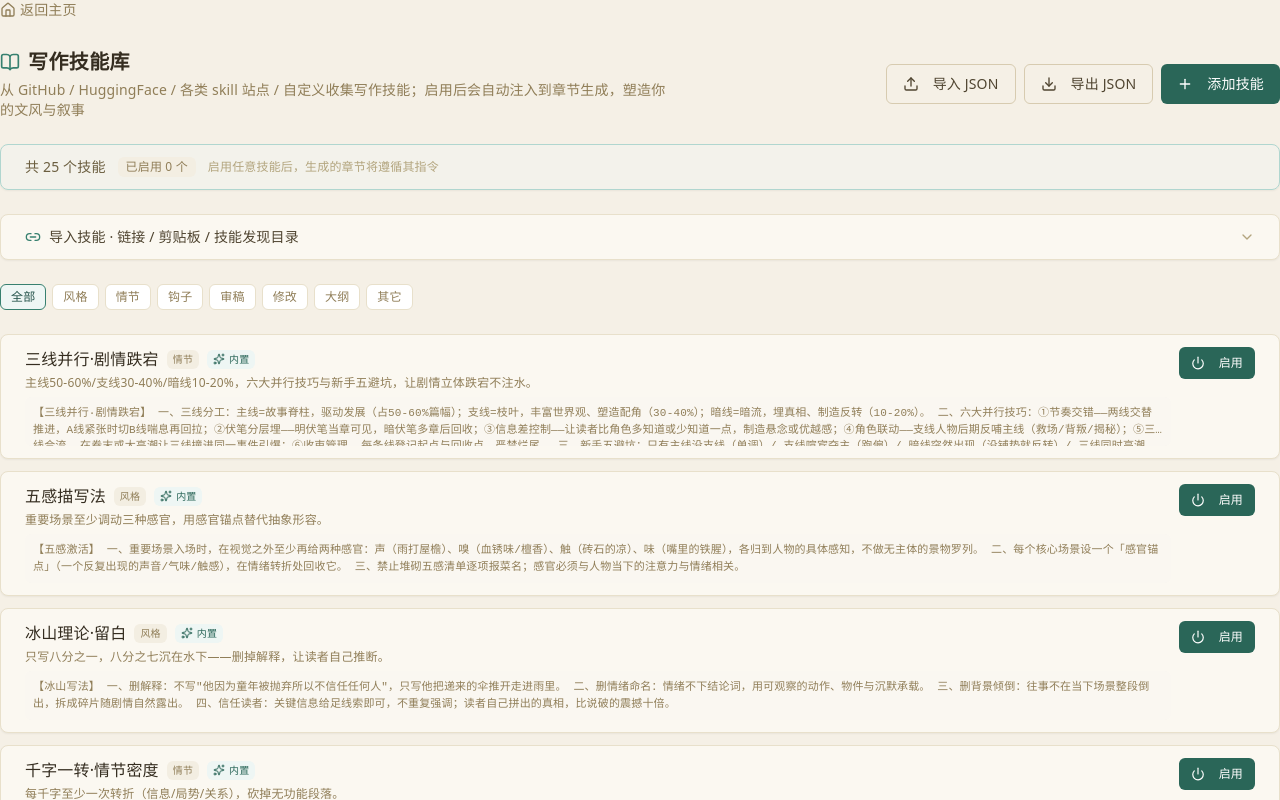
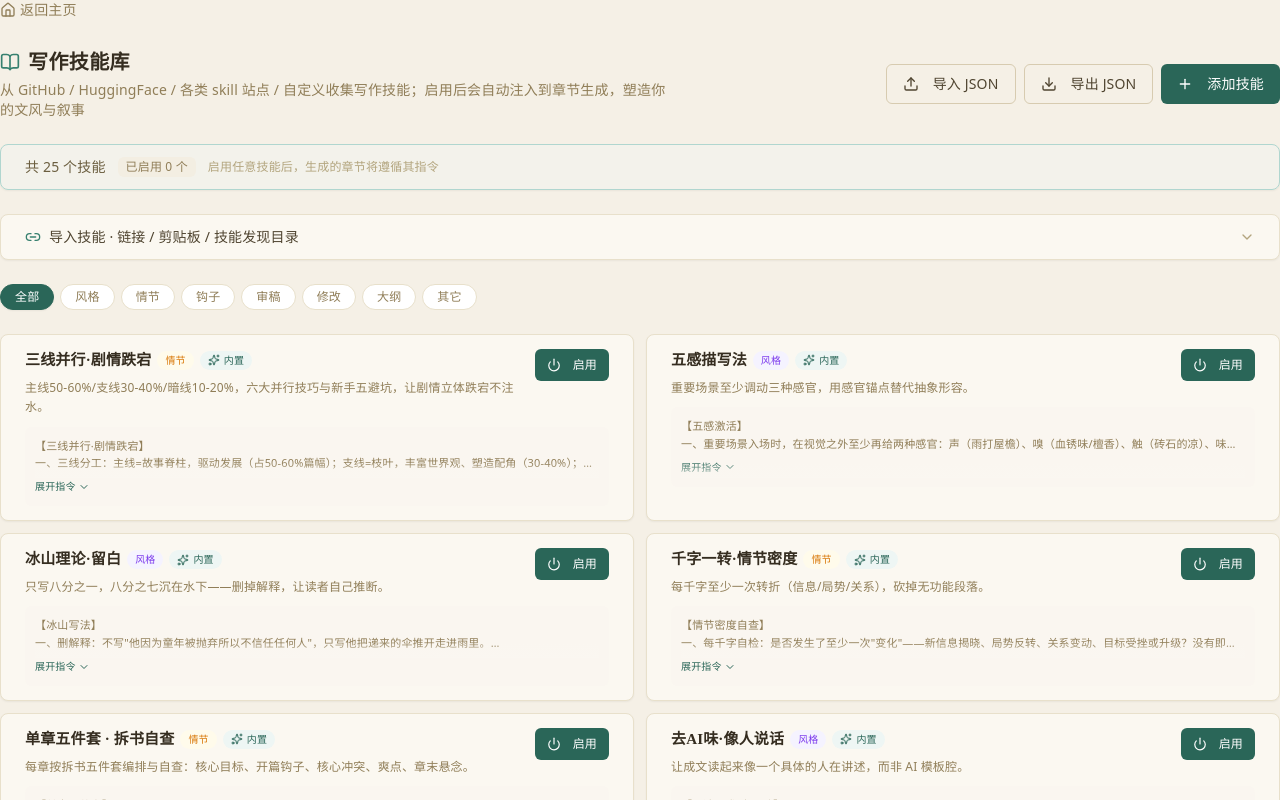
Before and after one commit to w020316/ai-novel-workshop, a Next.js app: page /skills in a window 1280 px wide. Shown: the top 800 px of the page. Built offline with nearby package versions, Linux system fonts and the light colour scheme.

Commit message:
style(skills): 技能库页面视觉优化——双列卡片/彩色分类徽章/指令折叠渐隐/药丸筛选/启用态高亮

```diff
--- a/src/app/skills/page.tsx
+++ b/src/app/skills/page.tsx
@@ -106,6 +106,17 @@ const CATEGORIES: (WritingSkill['category'] | 'all')[] = [
   'all', 'style', 'plot', 'hook', 'review', 'rewrite', 'outline', 'other',
 ];
 
+/** 分类徽章配色（柔和的底色+同系文字，区分适用环节） */
+const CATEGORY_PILL: Record<WritingSkill['category'], string> = {
+  style: 'bg-violet-50 text-violet-600',
+  plot: 'bg-amber-50 text-amber-600',
+  hook: 'bg-rose-50 text-rose-600',
+  outline: 'bg-sky-50 text-sky-600',
+  review: 'bg-emerald-50 text-emerald-600',
+  rewrite: 'bg-teal-50 text-teal-600',
+  other: 'bg-stone-100 text-stone-500',
+};
+
 function sourceChip(s: WritingSkill) {
   if (s.source === 'builtin') return { icon: <Sparkles className="h-3 w-3" />, text: '内置' };
   if (s.source === 'github') return { icon: <GitBranch className="h-3 w-3" />, text: s.sourceName || 'GitHub' };
@@ -119,6 +130,7 @@ export default function SkillsPage() {
   const [category, setCategory] = useState<WritingSkill['category'] | 'all'>('all');
   const [showForm, setShowForm] = useState(false);
   const [showImport, setShowImport] = useState(false);
+  const [expandedIds, setExpandedIds] = useState<Set<string>>(new Set());
 
   // 链接导入
   const [importUrl, setImportUrl] = useState('');
@@ -532,8 +544,10 @@ export default function SkillsPage() {
             type="button"
             onClick={() => setCategory(c)}
             className={cn(
-              'rounded-md border px-2.5 py-1 text-xs transition-colors',
-              category === c ? 'border-brand-500 bg-brand-50 text-brand-700' : 'border-stone-200 bg-white text-stone-500 hover:border-brand-300'
+              'rounded-full border px-3.5 py-1 text-xs transition-all',
+              category === c
+                ? 'border-brand-600 bg-brand-600 text-white shadow-sm'
+                : 'border-stone-200 bg-white text-stone-500 hover:border-brand-300 hover:text-brand-600'
             )}
           >
             {c === 'all' ? '全部' : CATEGORY_LABEL[c]}
@@ -550,41 +564,56 @@ export default function SkillsPage() {
           </CardContent>
         </Card>
       ) : (
-        <div className="space-y-3">
+        <div className="grid grid-cols-1 gap-3 xl:grid-cols-2">
           {visible.map((s) => {
             const chip = sourceChip(s);
+            const expanded = expandedIds.has(s.id);
+            const toggleExpand = () =>
+              setExpandedIds((prev) => {
+                const next = new Set(prev);
+                if (next.has(s.id)) next.delete(s.id);
+                else next.add(s.id);
+                return next;
+              });
             return (
-              <Card key={s.id} className={cn('transition-colors', s.enabled && 'border-emerald-300')}>
-                <CardContent className="py-3">
-                  <div className="flex flex-wrap items-start justify-between gap-2">
-                    <div className="min-w-0 flex-1">
-                      <div className="flex flex-wrap items-center gap-2">
-                        <span className="font-medium text-stone-800">{s.name}</span>
-                        <span className="rounded-md bg-stone-100 px-1.5 py-0.5 text-[10px] text-stone-500">
+              <Card
+                key={s.id}
+                className={cn(
+                  'overflow-hidden transition-all',
+                  s.enabled ? 'border-emerald-300 shadow-[inset_3px_0_0_0_theme(colors.emerald.400)]' : 'hover:border-brand-200'
+                )}
+              >
+                <CardContent className="flex h-full flex-col py-3.5">
+                  <div className="flex items-start justify-between gap-2">
+                    <div className="min-w-0">
+                      <div className="flex flex-wrap items-center gap-1.5">
+                        <span className={cn('font-serif text-[15px] font-semibold', s.enabled ? 'text-emerald-800' : 'text-stone-800')}>
+                          {s.name}
+                        </span>
+                        <span className={cn('rounded-full px-2 py-0.5 text-[10px] font-medium', CATEGORY_PILL[s.category])}>
                           {CATEGORY_LABEL[s.category]}
                         </span>
-                        <span className={cn('inline-flex items-center gap-1 rounded-md px-1.5 py-0.5 text-[10px]',
+                        <span className={cn('inline-flex items-center gap-1 rounded-full px-2 py-0.5 text-[10px]',
                           s.source === 'builtin' ? 'bg-brand-50 text-brand-600' : 'bg-stone-100 text-stone-500')}>
                           {chip.icon} {chip.text}
                         </span>
                         {s.enabled && (
-                          <span className="rounded-md bg-emerald-50 px-1.5 py-0.5 text-[10px] font-medium text-emerald-700">
+                          <span className="inline-flex items-center gap-1 rounded-full bg-emerald-500 px-2 py-0.5 text-[10px] font-medium text-white">
+                            <span className="h-1.5 w-1.5 rounded-full bg-white" />
                             注入中
                           </span>
                         )}
                       </div>
-                      <p className="mt-1 text-xs text-stone-500">{s.description}</p>
-                      <p className="mt-1.5 line-clamp-2 rounded-md bg-stone-50 p-2 font-mono text-[11px] text-stone-500">
-                        {s.instruction}
-                      </p>
+                      {s.description && <p className="mt-1.5 text-xs leading-relaxed text-stone-500">{s.description}</p>}
                     </div>
-                    <div className="flex items-center gap-1">
+                    <div className="flex shrink-0 items-center gap-1">
                       <Button
                         size="sm"
                         variant={s.enabled ? 'outline' : 'default'}
                         onClick={() => handleToggle(s)}
+                        className={cn(s.enabled && 'border-emerald-300 text-emerald-700 hover:bg-emerald-50')}
                       >
-                        <Power className="mr-1.5 h-3.5 w-3.5" />
+                        <Power className="mr-1 h-3.5 w-3.5" />
                         {s.enabled ? '停用' : '启用'}
                       </Button>
                       {!s.builtin && (
@@ -593,6 +622,31 @@ export default function SkillsPage() {
                         </Button>
                       )}
                     </div>
+                  </div>
+
+                  {/* 指令：默认收起为两行渐隐摘要，点击展开全文 */}
+                  <div className="relative mt-2.5 flex-1">
+                    <button
+                      type="button"
+                      onClick={toggleExpand}
+                      className="block w-full rounded-md bg-stone-50/80 p-2.5 text-left transition-colors hover:bg-stone-100/80"
+                    >
+                      <p
+                        className={cn(
+                          'whitespace-pre-wrap text-[11px] leading-relaxed text-stone-500',
+                          !expanded && 'line-clamp-2'
+                        )}
+                      >
+                        {s.instruction}
+                      </p>
+                      {!expanded && (
+                        <div className="pointer-events-none absolute inset-x-2.5 bottom-7 h-4 bg-gradient-to-t from-stone-50/80 to-transparent" />
+                      )}
+                      <span className="mt-1 inline-flex items-center gap-0.5 text-[10px] font-medium text-brand-600">
+                        {expanded ? '收起' : '展开指令'}
+                        <ChevronDown className={cn('h-3 w-3 transition-transform', expanded && 'rotate-180')} />
+                      </span>
+                    </button>
                   </div>
                 </CardContent>
               </Card>
```
